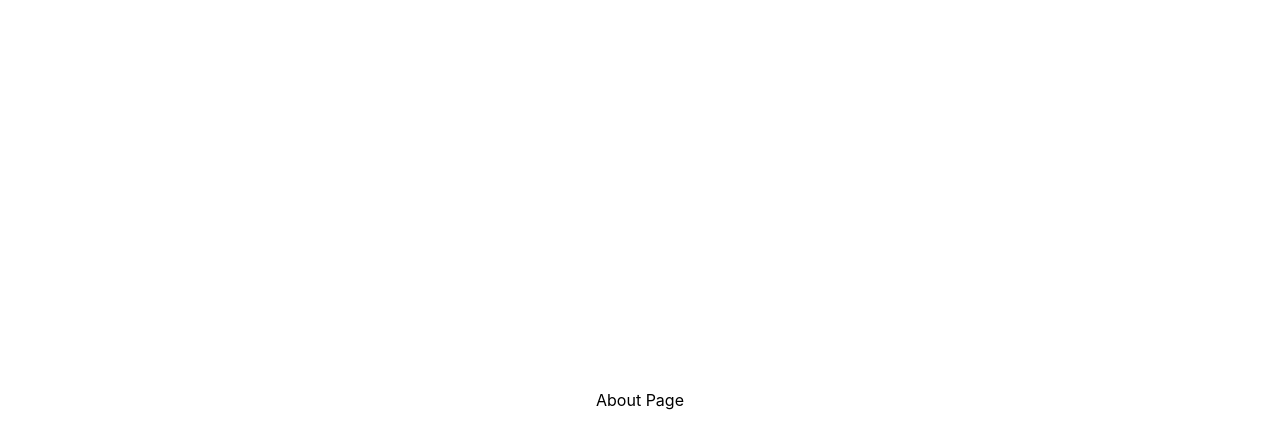
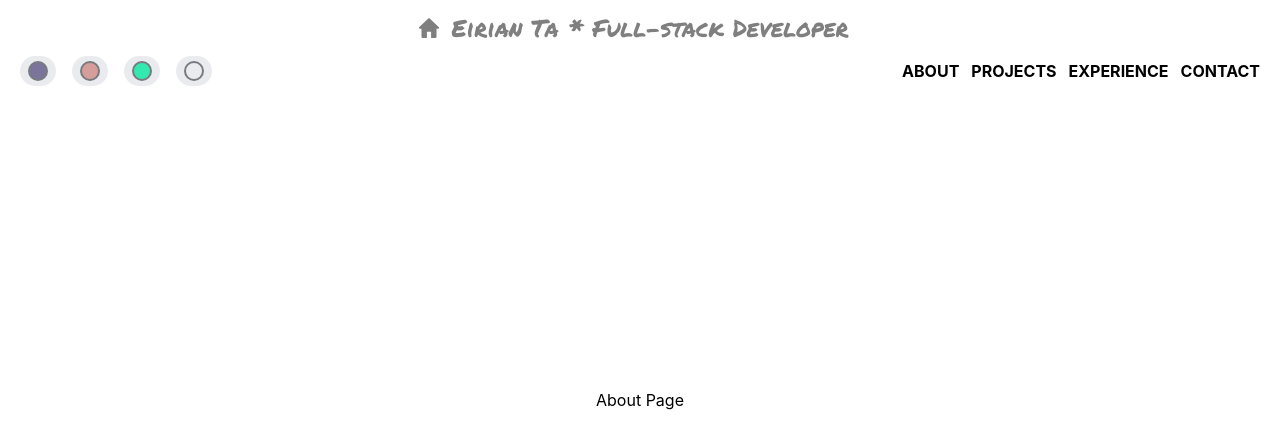
Before and after one commit to Eirian-Ta/pinwheels-portfolio, a Next.js app: page /about in a window 1280 px wide. Shown: the top 448 px of the page. Built offline with nearby package versions, Linux system fonts and the light colour scheme.

Commit message:
Add TopNav to About page

```diff
--- a/app/about/page.tsx
+++ b/app/about/page.tsx
@@ -1,3 +1,12 @@
+import TopNav from "../ui/HeadNav/TopNav";
+
 export default function Page() {
-    return <p>About Page</p>;
-  }
+  return (
+    <main>
+      <div>
+        <TopNav />
+        <p>About Page</p>
+      </div>
+    </main>
+  );
+}
--- a/app/ui/HeadNav/TopNav.tsx
+++ b/app/ui/HeadNav/TopNav.tsx
@@ -1,15 +1,20 @@
 import Menu from "./Menu";
 import ThemeSelection from "./ThemeSelection";
 import { permanent_marker } from "../fonts";
+import { HomeIcon } from "../Icons";
 
 export default function TopNav() {
   return (
-    <div>
-      <h1
-        className={`m-3 text-2xl opacity-50 ${permanent_marker.className} antialiased`}
-      >
-        Eirian Ta * Full-stack Developer
-      </h1>
+    <div className="topNav fixed top-0 left-0 w-screen">
+      <a className="flex justify-center" href="/">
+        <HomeIcon />
+        <h1
+          className={`m-3 text-2xl opacity-50 ${permanent_marker.className} antialiased`}
+        >
+          Eirian Ta * Full-stack Developer
+        </h1>
+      </a>
+
       <div className="flex justify-between">
         <ThemeSelection />
         <Menu />
--- a/app/ui/Icons.tsx
+++ b/app/ui/Icons.tsx
@@ -174,3 +174,15 @@ export const ResumeIcon = () => (
     <path d="M13.5 12h-4a.5.5 0 0 1-.5-.5v-4a.5.5 0 0 1 .5-.5h4a.5.5 0 0 1 .5.5v4a.5.5 0 0 1-.5.5zM10 11h3V8h-3v3zM19.5 11.5h-3a.5.5 0 0 1 0-1h3a.5.5 0 0 1 0 1zM19.5 8.5h-3a.5.5 0 0 1 0-1h3a.5.5 0 0 1 0 1zM19.5 20h-10a.5.5 0 0 1 0-1h10a.5.5 0 0 1 0 1zM19.5 16h-10a.5.5 0 0 1 0-1h10a.5.5 0 0 1 0 1z" />
   </svg>
 );
+
+export const HomeIcon = () => (
+  <svg
+    className="icon"
+    xmlns="http://www.w3.org/2000/svg"
+    width="128"
+    height="128"
+    viewBox="0 0 24 24"
+  >
+    <path d="M23.619 10.849 12.519.209a.75.75 0 0 0-1.038 0L.37 10.86A1.252 1.252 0 0 0 1.25 13H3v9.5A1.5 1.5 0 0 0 4.5 24h4.25a.75.75 0 0 0 .75-.75v-6.5a.25.25 0 0 1 .25-.25h4.5c.137 0 .25.113.25.25v6.5c0 .414.336.75.75.75h4.25a1.5 1.5 0 0 0 1.5-1.5V13h1.75a1.252 1.252 0 0 0 .869-2.151z" />
+  </svg>
+);
--- a/app/ui/global.css
+++ b/app/ui/global.css
@@ -81,6 +81,16 @@ body {
 a {
   color: var(--fg);
   text-decoration: none;
+}
+
+.topNav .icon {
+  width: 20px;
+  height: auto;
+}
+
+.topNav .icon path {
+  fill: var(--fg);
+  opacity: 0.5;
 }
 
 ul.mediaList.visible,
```
